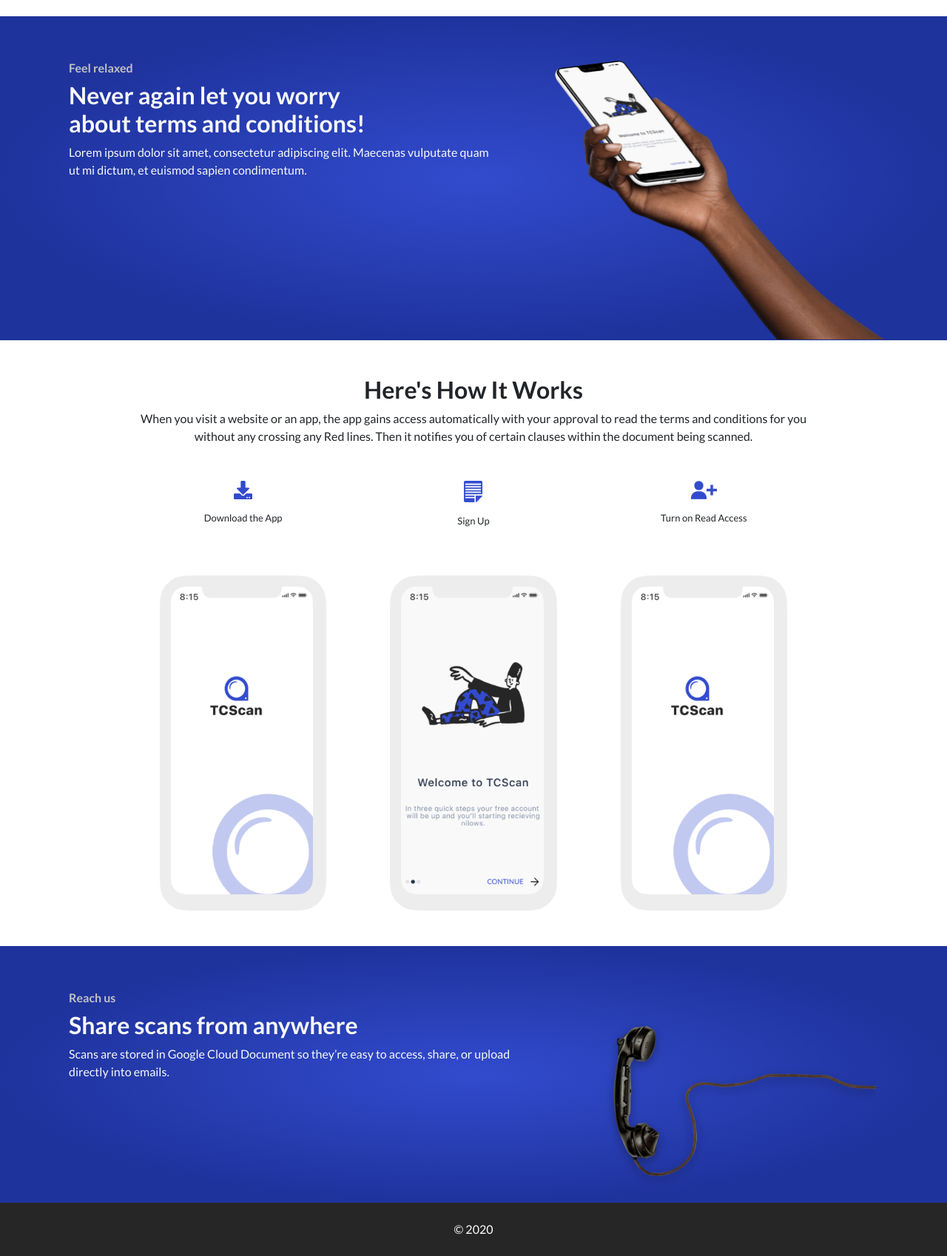
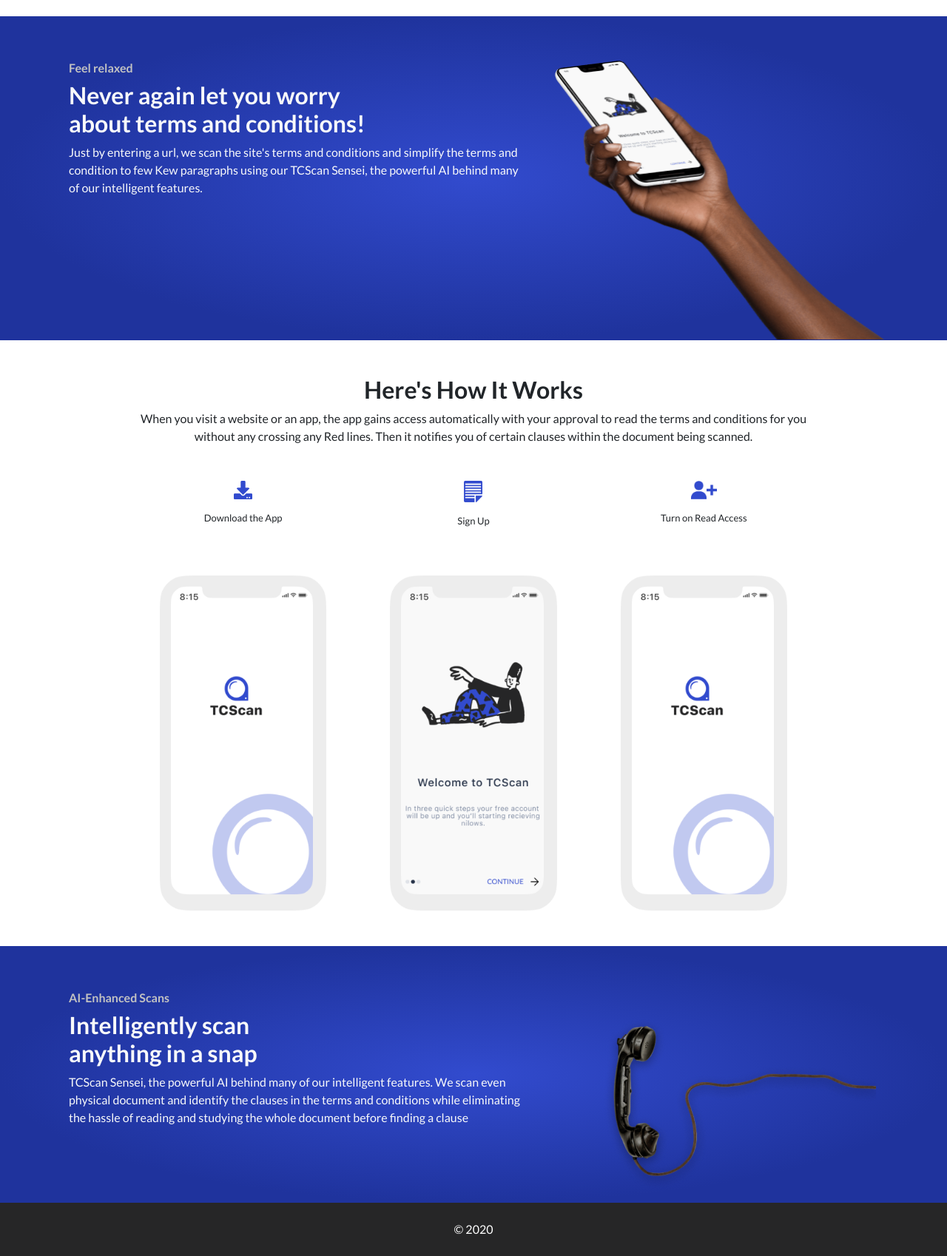
Before and after one commit to judexes/TC-scan, a PHP site: page / in a window 1280 px wide. Shown: the part 1280-2978 px from the top of the page at 74% size. Run offline with PHP 8.4, Linux system fonts and the light colour scheme.

Commit message:
Update index.php

```diff
--- a/index.php
+++ b/index.php
@@ -131,7 +131,7 @@
                             <div class="about-us about-us-description ml-2 mr-2 text-left ">
                                 <h6 class="subtitle font-weight-bold text-secondary">Feel relaxed</h6>
                                 <h2 class="title font-weight-bold text-light">Never again let you worry<br>about terms and conditions!</h2>
-                                <p class="title-description text-light">Lorem ipsum dolor sit amet, consectetur adipiscing elit. Maecenas vulputate quam<br>ut mi dictum, et euismod sapien condimentum.</p>
+                                <p class="title-description text-light">Just by entering a url, we scan the site's terms and conditions and simplify the terms and condition to few Kew paragraphs using our TCScan Sensei, the powerful AI behind many of our intelligent features.
                             </div>
                         </div>
                         <div class="col-sm-5">
@@ -192,9 +192,9 @@
                     <div class="row">
                         <div class="col-sm-7">
                             <div class="about-us about-us-description ml-2 mr-2 text-left ">
-                                <h6 class="subtitle font-weight-bold text-secondary">Reach us</h6>
-                                <h2 class="title font-weight-bold text-light">Share scans from anywhere</h2>
-                                <p class="title-description text-light">Scans are stored in Google Cloud Document so they’re easy to access, share, or upload directly into emails.</p>
+                                <h6 class="subtitle font-weight-bold text-secondary">AI-Enhanced Scans</h6>
+                                <h2 class="title font-weight-bold text-light">Intelligently scan<br>anything in a snap</h2>
+                                <p class="title-description text-light">TCScan Sensei, the powerful AI behind many of our intelligent features. We scan even physical document and identify the clauses in the terms and conditions while eliminating the hassle of reading and studying the whole document before finding a clause</p>
                             </div>
                         </div>
                         <div class="col-sm-5">
```
